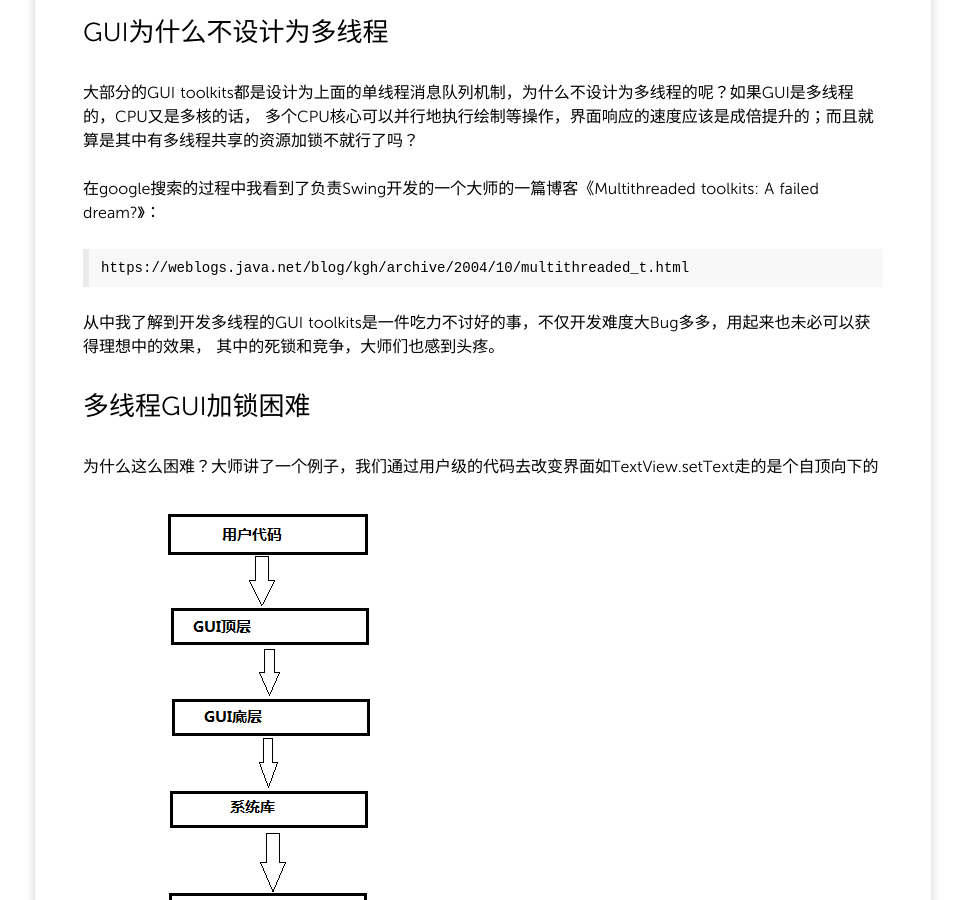
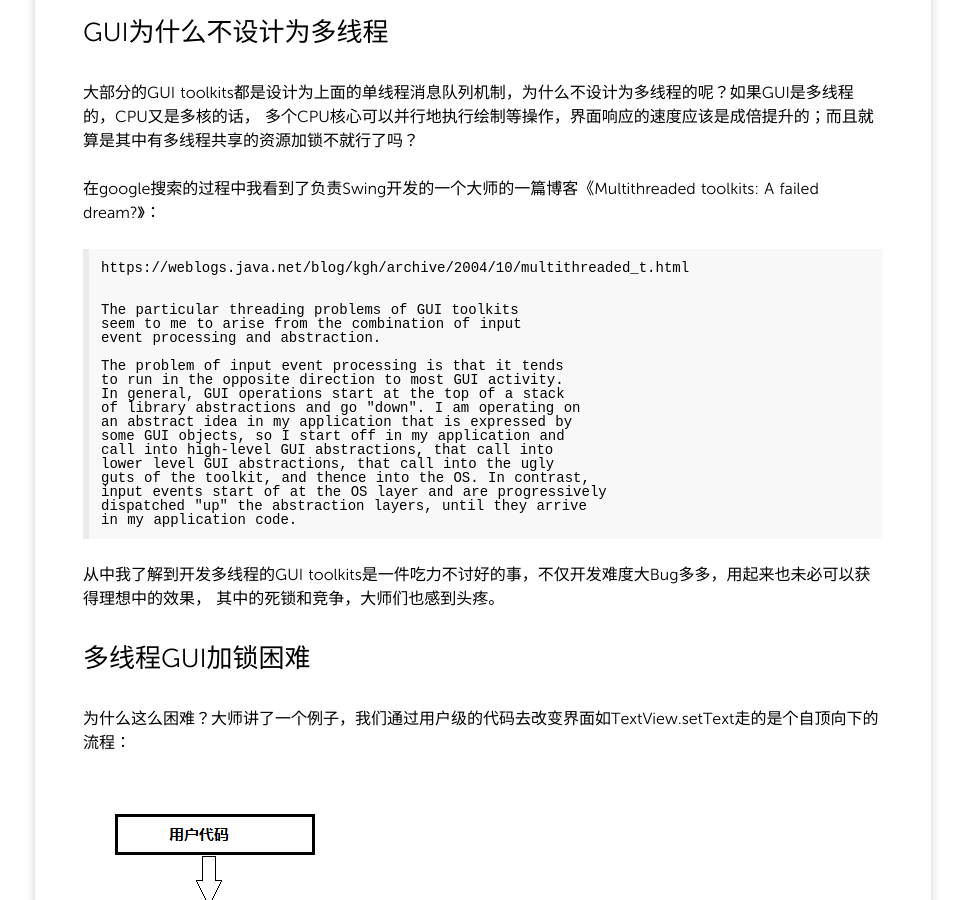
Before and after one commit to fengyr/blog, a Jekyll site: the page built from _posts/2014/2014-04-22-GUI为什么不设计为多线程.md, in a window 1280 px wide and 900 px high, scrolled down 773 px. Shown: the whole window, without its empty margins (157-1122 px from the left). Built offline with Jekyll 4.4.1, drawn with Linux system fonts in a browser that asks for light colours; Markdown is read by kramdown in place of the engine named in the settings; some of the changed text lies outside the part shown.

Commit message:
编辑 2014-04-22-GUI为什么不设计为多线程.md

```diff
--- a/_posts/2014/2014-04-22-GUI为什么不设计为多线程.md
+++ b/_posts/2014/2014-04-22-GUI为什么不设计为多线程.md
@@ -34,15 +34,35 @@ Android、Swing、MFC等的GUI库都使用单线程消息队列机制来处理
 
 	https://weblogs.java.net/blog/kgh/archive/2004/10/multithreaded_t.html
 
+
+	The particular threading problems of GUI toolkits
+	seem to me to arise from the combination of input
+	event processing and abstraction.
+
+	The problem of input event processing is that it tends
+	to run in the opposite direction to most GUI activity.
+	In general, GUI operations start at the top of a stack
+	of library abstractions and go "down". I am operating on
+	an abstract idea in my application that is expressed by
+	some GUI objects, so I start off in my application and
+	call into high-level GUI abstractions, that call into
+	lower level GUI abstractions, that call into the ugly
+	guts of the toolkit, and thence into the OS. In contrast,
+	input events start of at the OS layer and are progressively
+	dispatched "up" the abstraction layers, until they arrive
+	in my application code.
+
 从中我了解到开发多线程的GUI toolkits是一件吃力不讨好的事，不仅开发难度大Bug多多，用起来也未必可以获得理想中的效果，
 其中的死锁和竞争，大师们也感到头疼。
 
 
 ##多线程GUI加锁困难
 为什么这么困难？大师讲了一个例子，我们通过用户级的代码去改变界面如TextView.setText走的是个自顶向下的流程：
+
 ![Alt text](http://zhongguomin.github.io/blog/media/images/2014/GUI-multithread-01.png "GUI-multithread-01.png")
 
 而系统底层发起的如键盘事件、点击事件走的是个自底向上的流程：
+
 ![Alt text](http://zhongguomin.github.io/blog/media/images/2014/GUI-multithread-02.png "GUI-multithread-02.png")
 
 这样就麻烦了，因为为了避免死锁，每个流程都要走一样的加锁顺序，而GUI中的这两个流程却是完全相反的，如果每一层都有一个锁的话加锁就是个难以完成的任务了，
@@ -69,7 +89,9 @@ Android、Swing、MFC等的GUI库都使用单线程消息队列机制来处理
 ##参考资料
 GUI为什么不设计为多线程
 	http://blog.csdn.net/liuqiaoyu080512/article/details/12895005
+
 Multithreaded toolkits: A failed dream?
 	https://weblogs.java.net/blog/kgh/archive/2004/10/multithreaded_t.html
+
 避免死锁的一招： 按同样的顺序加锁
 	http://chenjianjx.iteye.com/blog/1838756
```
